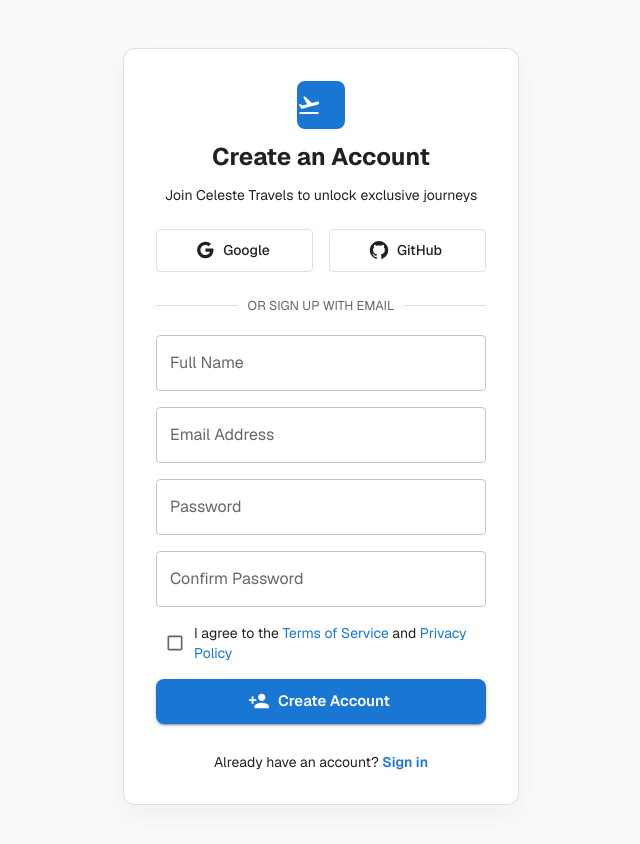
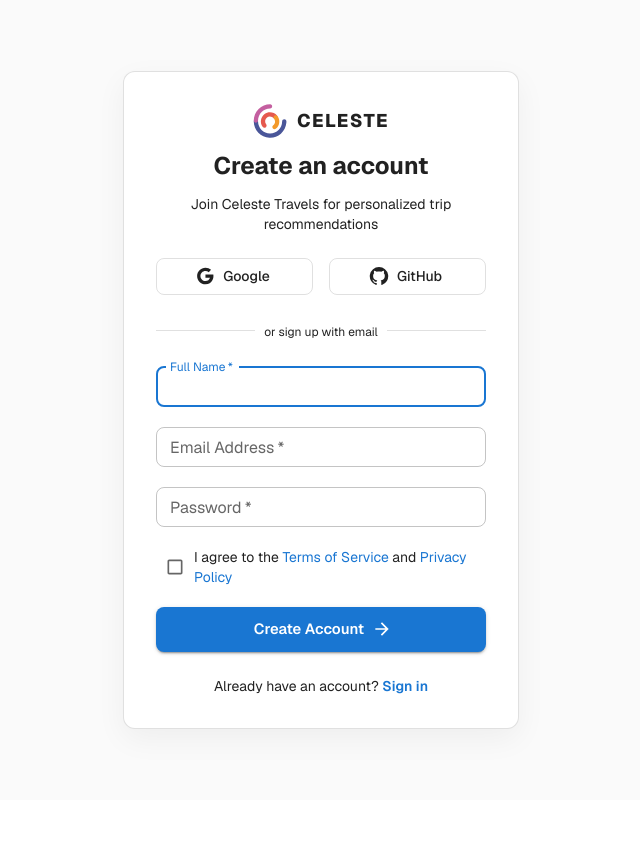
Before and after one commit to firiba2221/lab-1, a Next.js app in the folder celeste-travels/: page /register in a window 1280 px wide. Shown: the top 844 px of the page, without its empty margins (319-959 px from the left). After the commit the page ends 800 px from the top, so only its background shows below. Built offline with nearby package versions, Linux system fonts and the light colour scheme; what @mui/material-nextjs would draw is missing.

Commit message:
feat(logo): add shared Logo component with pie chart SVG icon and CELESTE text across all pages

```diff
--- a/celeste-travels/app/login/page.tsx
+++ b/celeste-travels/app/login/page.tsx
@@ -12,11 +12,11 @@
 import Divider from '@mui/material/Divider';
 import Stack from '@mui/material/Stack';
 import MuiLink from '@mui/material/Link';
-import FlightTakeoffIcon from '@mui/icons-material/FlightTakeoff';
 import GoogleIcon from '@mui/icons-material/Google';
 import GitHubIcon from '@mui/icons-material/GitHub';
 import ArrowForwardIcon from '@mui/icons-material/ArrowForward';
 import Link from '@/components/Link';
+import Logo from '@/components/Logo';
 
 export default function LoginPage() {
   return (
@@ -42,23 +42,10 @@
             boxShadow: '0 10px 30px rgba(0,0,0,0.05)',
           }}
         >
-          {/* Header */}
+          {/* Header with Shared Logo */}
           <Stack spacing={1.5} sx={{ alignItems: 'center', textAlign: 'center', mb: 3 }}>
-            <Box
-              sx={{
-                width: 48,
-                height: 48,
-                borderRadius: 2,
-                bgcolor: 'primary.main',
-                color: 'primary.contrastText',
-                display: 'flex',
-                alignItems: 'center',
-                justify: 'center',
-              }}
-            >
-              <FlightTakeoffIcon fontSize="medium" />
-            </Box>
-            <Typography variant="h5" component="h1" sx={{ fontWeight: 700 }}>
+            <Logo size="medium" href="/" />
+            <Typography variant="h5" component="h1" sx={{ fontWeight: 700, mt: 1 }}>
               Welcome back
             </Typography>
             <Typography variant="body2" color="text.secondary">
@@ -71,78 +58,88 @@
             <Button
               fullWidth
               variant="outlined"
-              color="inherit"
-              startIcon={<GoogleIcon fontSize="small" />}
-              sx={{ py: 1, textTransform: 'none', borderColor: 'divider' }}
+              startIcon={<GoogleIcon />}
+              sx={{ textTransform: 'none', borderRadius: 2, borderColor: 'divider', color: 'text.primary' }}
             >
               Google
             </Button>
             <Button
               fullWidth
               variant="outlined"
-              color="inherit"
-              startIcon={<GitHubIcon fontSize="small" />}
-              sx={{ py: 1, textTransform: 'none', borderColor: 'divider' }}
+              startIcon={<GitHubIcon />}
+              sx={{ textTransform: 'none', borderRadius: 2, borderColor: 'divider', color: 'text.primary' }}
             >
               GitHub
             </Button>
           </Stack>
 
-          <Divider sx={{ my: 2.5, color: 'text.secondary', fontSize: '0.8rem' }}>
-            OR CONTINUE WITH EMAIL
+          <Divider sx={{ mb: 3 }}>
+            <Typography variant="caption" color="text.secondary">
+              or sign in with email
+            </Typography>
           </Divider>
 
-          {/* Form */}
-          <Stack spacing={2.5}>
+          {/* Login Form */}
+          <Stack component="form" spacing={2.5} noValidate>
             <TextField
+              required
+              fullWidth
+              id="email"
               label="Email Address"
-              type="email"
-              placeholder="alex@example.com"
-              fullWidth
+              name="email"
+              autoComplete="email"
+              autoFocus
               variant="outlined"
-              size="medium"
+              size="small"
+              slotProps={{ input: { sx: { borderRadius: 2 } } }}
             />
             <TextField
+              required
+              fullWidth
+              name="password"
               label="Password"
               type="password"
-              placeholder="••••••••"
-              fullWidth
+              id="password"
+              autoComplete="current-password"
               variant="outlined"
-              size="medium"
+              size="small"
+              slotProps={{ input: { sx: { borderRadius: 2 } } }}
             />
 
-            <Stack direction="row" sx={{ justifyContent: 'space-between', alignItems: 'center' }}>
+            <Stack direction="row" sx={{ alignItems: 'center', justifyContent: 'space-between' }}>
               <FormControlLabel
-                control={<Checkbox size="small" defaultChecked />}
+                control={<Checkbox value="remember" color="primary" size="small" />}
                 label={<Typography variant="body2">Remember me</Typography>}
               />
-              <MuiLink variant="body2" color="primary" underline="hover" href="#" sx={{ fontWeight: 500 }}>
+              <MuiLink underline="hover" color="primary" sx={{ fontSize: '0.825rem', fontWeight: 600, cursor: 'pointer' }}>
                 Forgot password?
               </MuiLink>
             </Stack>
 
             <Button
+              component={Link}
+              href="/dashboard"
+              type="submit"
               fullWidth
               variant="contained"
-              size="large"
               endIcon={<ArrowForwardIcon />}
-              sx={{ py: 1.2, fontWeight: 600, textTransform: 'none', borderRadius: 2 }}
+              sx={{
+                py: 1.2,
+                borderRadius: 2,
+                textTransform: 'none',
+                fontWeight: 600,
+                fontSize: '0.925rem',
+              }}
             >
               Sign In
             </Button>
           </Stack>
 
           {/* Footer */}
-          <Box sx={{ mt: 3.5, textAlign: 'center' }}>
+          <Box sx={{ mt: 3, textAlign: 'center' }}>
             <Typography variant="body2" color="text.secondary">
-              Don&apos;t have an account?{' '}
-              <MuiLink
-                component={Link}
-                href="/register"
-                color="primary"
-                underline="hover"
-                sx={{ fontWeight: 600 }}
-              >
+              Don't have an account?{' '}
+              <MuiLink component={Link} href="/register" underline="hover" color="primary" sx={{ fontWeight: 600 }}>
                 Sign up
               </MuiLink>
             </Typography>
--- a/celeste-travels/app/page.tsx
+++ b/celeste-travels/app/page.tsx
@@ -5,11 +5,11 @@
 import Box from "@mui/material/Box";
 import Paper from "@mui/material/Paper";
 import Grid from "@mui/material/Grid";
-import FlightTakeoffIcon from "@mui/icons-material/FlightTakeoff";
 import LoginIcon from "@mui/icons-material/Login";
 import PersonAddIcon from "@mui/icons-material/PersonAdd";
 import DashboardIcon from "@mui/icons-material/Dashboard";
 import Link from "@/components/Link";
+import Logo from "@/components/Logo";
 
 interface ActionCardProps {
   icon: React.ReactNode;
@@ -69,26 +69,10 @@
     <Box sx={{ minHeight: "100vh", bgcolor: "grey.50", py: 10 }}>
       <Container maxWidth="md">
         <Stack spacing={4} sx={{ alignItems: "center", textAlign: "center" }}>
-          <Box
-            sx={{
-              width: 64,
-              height: 64,
-              borderRadius: 3,
-              bgcolor: "primary.main",
-              color: "primary.contrastText",
-              display: "flex",
-              alignItems: "center",
-              justify: "center",
-              boxShadow: "0 10px 25px rgba(25, 118, 210, 0.3)",
-            }}
-          >
-            <FlightTakeoffIcon sx={{ fontSize: 36 }} />
-          </Box>
+          {/* Shared Logo Component */}
+          <Logo size="large" variant="vertical" iconSize={64} fontSize="2.2rem" />
 
           <Box>
-            <Typography variant="h3" component="h1" sx={{ fontWeight: 800, mb: 1.5 }}>
-              Celeste Travels
-            </Typography>
             <Typography variant="h6" color="text.secondary" sx={{ fontWeight: 400, maxWidth: 540, mx: "auto" }}>
               Explore destinations, manage itineraries, and experience seamless travel powered by Material UI & Next.js.
             </Typography>
--- a/celeste-travels/app/register/page.tsx
+++ b/celeste-travels/app/register/page.tsx
@@ -12,11 +12,11 @@
 import Divider from '@mui/material/Divider';
 import Stack from '@mui/material/Stack';
 import MuiLink from '@mui/material/Link';
-import FlightTakeoffIcon from '@mui/icons-material/FlightTakeoff';
 import GoogleIcon from '@mui/icons-material/Google';
 import GitHubIcon from '@mui/icons-material/GitHub';
-import PersonAddIcon from '@mui/icons-material/PersonAdd';
+import ArrowForwardIcon from '@mui/icons-material/ArrowForward';
 import Link from '@/components/Link';
+import Logo from '@/components/Logo';
 
 export default function RegisterPage() {
   return (
@@ -42,27 +42,14 @@
             boxShadow: '0 10px 30px rgba(0,0,0,0.05)',
           }}
         >
-          {/* Header */}
+          {/* Header with Shared Logo */}
           <Stack spacing={1.5} sx={{ alignItems: 'center', textAlign: 'center', mb: 3 }}>
-            <Box
-              sx={{
-                width: 48,
-                height: 48,
-                borderRadius: 2,
-                bgcolor: 'primary.main',
-                color: 'primary.contrastText',
-                display: 'flex',
-                alignItems: 'center',
-                justify: 'center',
-              }}
-            >
-              <FlightTakeoffIcon fontSize="medium" />
-            </Box>
-            <Typography variant="h5" component="h1" sx={{ fontWeight: 700 }}>
-              Create an Account
+            <Logo size="medium" href="/" />
+            <Typography variant="h5" component="h1" sx={{ fontWeight: 700, mt: 1 }}>
+              Create an account
             </Typography>
             <Typography variant="body2" color="text.secondary">
-              Join Celeste Travels to unlock exclusive journeys
+              Join Celeste Travels for personalized trip recommendations
             </Typography>
           </Stack>
 
@@ -71,72 +58,75 @@
             <Button
               fullWidth
               variant="outlined"
-              color="inherit"
-              startIcon={<GoogleIcon fontSize="small" />}
-              sx={{ py: 1, textTransform: 'none', borderColor: 'divider' }}
+              startIcon={<GoogleIcon />}
+              sx={{ textTransform: 'none', borderRadius: 2, borderColor: 'divider', color: 'text.primary' }}
             >
               Google
             </Button>
             <Button
               fullWidth
               variant="outlined"
-              color="inherit"
-              startIcon={<GitHubIcon fontSize="small" />}
-              sx={{ py: 1, textTransform: 'none', borderColor: 'divider' }}
+              startIcon={<GitHubIcon />}
+              sx={{ textTransform: 'none', borderRadius: 2, borderColor: 'divider', color: 'text.primary' }}
             >
               GitHub
             </Button>
           </Stack>
 
-          <Divider sx={{ my: 2.5, color: 'text.secondary', fontSize: '0.8rem' }}>
-            OR SIGN UP WITH EMAIL
+          <Divider sx={{ mb: 3 }}>
+            <Typography variant="caption" color="text.secondary">
+              or sign up with email
+            </Typography>
           </Divider>
 
-          {/* Form */}
-          <Stack spacing={2}>
+          {/* Register Form */}
+          <Stack component="form" spacing={2.5} noValidate>
             <TextField
+              required
+              fullWidth
+              id="name"
               label="Full Name"
-              type="text"
-              placeholder="Alex Morgan"
-              fullWidth
+              name="name"
+              autoComplete="name"
+              autoFocus
               variant="outlined"
-              size="medium"
+              size="small"
+              slotProps={{ input: { sx: { borderRadius: 2 } } }}
             />
             <TextField
+              required
+              fullWidth
+              id="email"
               label="Email Address"
-              type="email"
-              placeholder="alex@example.com"
-              fullWidth
+              name="email"
+              autoComplete="email"
               variant="outlined"
-              size="medium"
+              size="small"
+              slotProps={{ input: { sx: { borderRadius: 2 } } }}
             />
             <TextField
+              required
+              fullWidth
+              name="password"
               label="Password"
               type="password"
-              placeholder="At least 8 characters"
-              fullWidth
+              id="password"
+              autoComplete="new-password"
               variant="outlined"
-              size="medium"
-            />
-            <TextField
-              label="Confirm Password"
-              type="password"
-              placeholder="Repeat password"
-              fullWidth
-              variant="outlined"
-              size="medium"
+              size="small"
+              slotProps={{ input: { sx: { borderRadius: 2 } } }}
             />
 
             <FormControlLabel
-              control={<Checkbox size="small" />}
+              control={<Checkbox value="agree" color="primary" size="small" />}
               label={
                 <Typography variant="body2" color="text.secondary">
                   I agree to the{' '}
-                  <MuiLink color="primary" underline="hover" href="#">
+                  <MuiLink underline="hover" color="primary" sx={{ cursor: 'pointer' }}>
                     Terms of Service
                   </MuiLink>{' '}
                   and{' '}
-                  <MuiLink color="primary" underline="hover" href="#">
+                  <MuiLink underline="hover" color="primary" sx={{ cursor: 'pointer' }}>
                     Privacy Policy
                   </MuiLink>
                 </Typography>
@@ -144,27 +134,29 @@
             />
 
             <Button
+              component={Link}
+              href="/dashboard"
+              type="submit"
               fullWidth
               variant="contained"
-              size="large"
-              startIcon={<PersonAddIcon />}
-              sx={{ py: 1.2, fontWeight: 600, textTransform: 'none', borderRadius: 2, mt: 1 }}
+              endIcon={<ArrowForwardIcon />}
+              sx={{
+                py: 1.2,
+                borderRadius: 2,
+                textTransform: 'none',
+                fontWeight: 600,
+                fontSize: '0.925rem',
+              }}
             >
               Create Account
             </Button>
           </Stack>
 
           {/* Footer */}
-          <Box sx={{ mt: 3.5, textAlign: 'center' }}>
+          <Box sx={{ mt: 3, textAlign: 'center' }}>
             <Typography variant="body2" color="text.secondary">
               Already have an account?{' '}
-              <MuiLink
-                component={Link}
-                href="/login"
-                color="primary"
-                underline="hover"
-                sx={{ fontWeight: 600 }}
-              >
+              <MuiLink component={Link} href="/login" underline="hover" color="primary" sx={{ fontWeight: 600 }}>
                 Sign in
               </MuiLink>
             </Typography>
--- /dev/null
+++ b/celeste-travels/components/Logo.tsx
@@ -0,0 +1,93 @@
+'use client';
+
+import React from 'react';
+import Box from '@mui/material/Box';
+import Typography from '@mui/material/Typography';
+import Stack from '@mui/material/Stack';
+import Link from '@/components/Link';
+import { SxProps, Theme } from '@mui/material/styles';
+
+export interface LogoProps {
+  size?: 'small' | 'medium' | 'large';
+  variant?: 'horizontal' | 'vertical';
+  showText?: boolean;
+  textColor?: string;
+  iconSize?: number;
+  fontSize?: string | number;
+  href?: string;
+  sx?: SxProps<Theme>;
+}
+
+const SIZE_CONFIGS = {
+  small: { icon: 26, fontSize: '0.95rem', spacing: 1 },
+  medium: { icon: 34, fontSize: '1.15rem', spacing: 1.25 },
+  large: { icon: 44, fontSize: '1.4rem', spacing: 1.5 },
+};
+
+// fallow-ignore-next-line complexity
+export default function Logo({
+  size = 'medium',
+  variant = 'horizontal',
+  showText = true,
+  textColor = 'text.primary',
+  iconSize,
+  fontSize,
+  href,
+  sx,
+}: LogoProps) {
+  const config = SIZE_CONFIGS[size];
+  const finalIconSize = iconSize ?? config.icon;
+  const finalFontSize = fontSize ?? config.fontSize;
+
+  const content = (
+    <Stack
+      direction={variant === 'horizontal' ? 'row' : 'column'}
+      spacing={showText ? config.spacing : 0}
+      sx={{
+        alignItems: 'center',
+        justify: 'center',
+        display: 'inline-flex',
+        textDecoration: 'none',
+        ...sx,
+      }}
+    >
+      <Box
+        component="img"
+        src="/logo-icon.svg"
+        alt="Celeste Logo"
+        sx={{
+          width: finalIconSize,
+          height: finalIconSize,
+          objectFit: 'contain',
+          flexShrink: 0,
+        }}
+      />
+      {showText && (
+        <Typography
+          variant="h6"
+          sx={{
+            fontWeight: 800,
+            letterSpacing: '0.08em',
+            color: textColor,
+            fontSize: finalFontSize,
+            lineHeight: 1,
+            whiteSpace: 'nowrap',
+            fontFamily: 'inherit',
+          }}
+        >
+          CELESTE
+        </Typography>
+      )}
+    </Stack>
+  );
+
+  if (href) {
+    return (
+      <Box component={Link} href={href} sx={{ textDecoration: 'none', display: 'inline-flex' }}>
+        {content}
+      </Box>
+    );
+  }
+
+  return content;
+}
--- a/celeste-travels/components/dashboard/Sidebar.tsx
+++ b/celeste-travels/components/dashboard/Sidebar.tsx
@@ -8,7 +8,6 @@
 import Tooltip from '@mui/material/Tooltip';
 import { usePathname } from 'next/navigation';
 
-import FlightTakeoffIcon from '@mui/icons-material/FlightTakeoff';
 import DashboardIcon from '@mui/icons-material/DashboardOutlined';
 import ArticleIcon from '@mui/icons-material/ArticleOutlined';
 import ExploreIcon from '@mui/icons-material/ExploreOutlined';
@@ -17,6 +16,7 @@
 import ChevronLeftIcon from '@mui/icons-material/ChevronLeft';
 import ChevronRightIcon from '@mui/icons-material/ChevronRight';
 
+import Logo from '@/components/Logo';
 import NavItem from './NavItem';
 import UserProfile from './UserProfile';
 
@@ -47,36 +47,7 @@
         px: collapsed ? 0 : 0.5,
       }}
     >
-      <Stack direction="row" spacing={1.5} sx={{ alignItems: 'center' }}>
-        <Box
-          sx={{
-            width: 38,
-            height: 38,
-            borderRadius: 2,
-            bgcolor: 'primary.main',
-            color: 'primary.contrastText',
-            display: 'flex',
-            alignItems: 'center',
-            justify: 'center',
-            flexShrink: 0,
-          }}
-        >
-          <FlightTakeoffIcon fontSize="small" />
-        </Box>
-        {!collapsed && (
-          <Typography
-            variant="h6"
-            sx={{
-              fontWeight: 700,
-              fontSize: '1.05rem',
-              color: 'text.primary',
-              whiteSpace: 'nowrap',
-            }}
-          >
-            Celeste Travels
-          </Typography>
-        )}
-      </Stack>
+      <Logo size="medium" showText={!collapsed} href="/dashboard" />
 
       {!isMobile && onToggleCollapse && (
         <Tooltip title={collapsed ? 'Expand sidebar' : 'Collapse sidebar'} placement="right">
```
Also changed, not shown: celeste-travels/public/logo-icon.svg (added).
